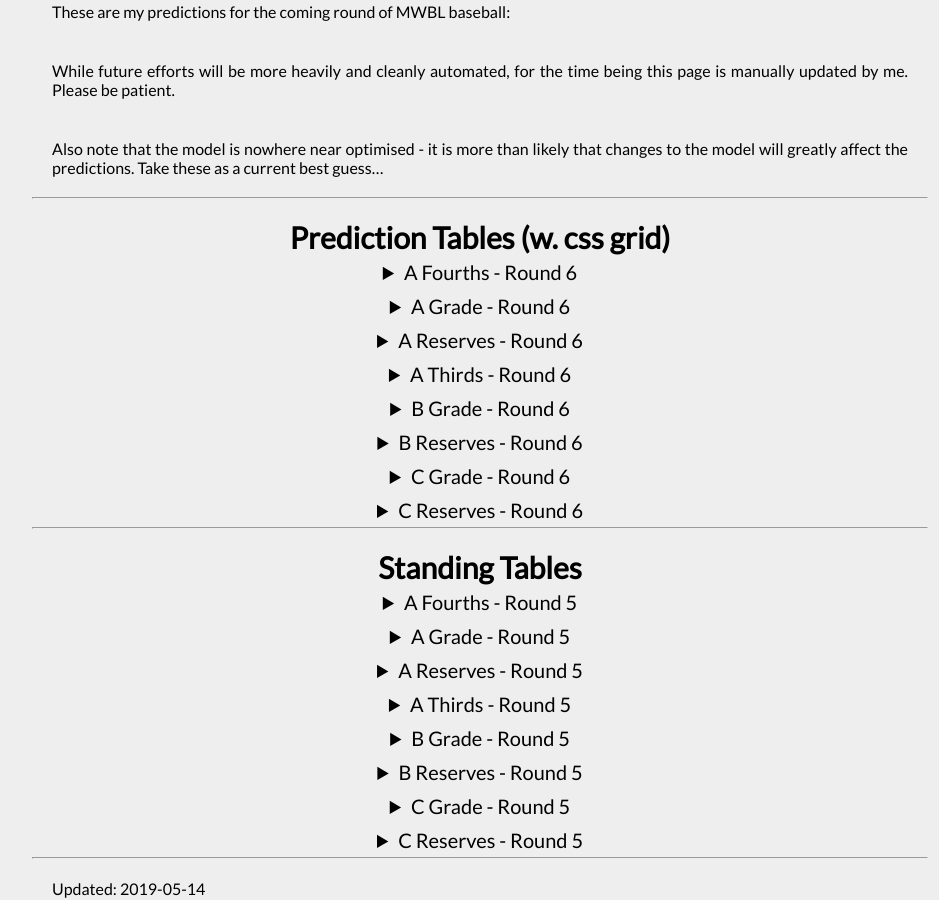
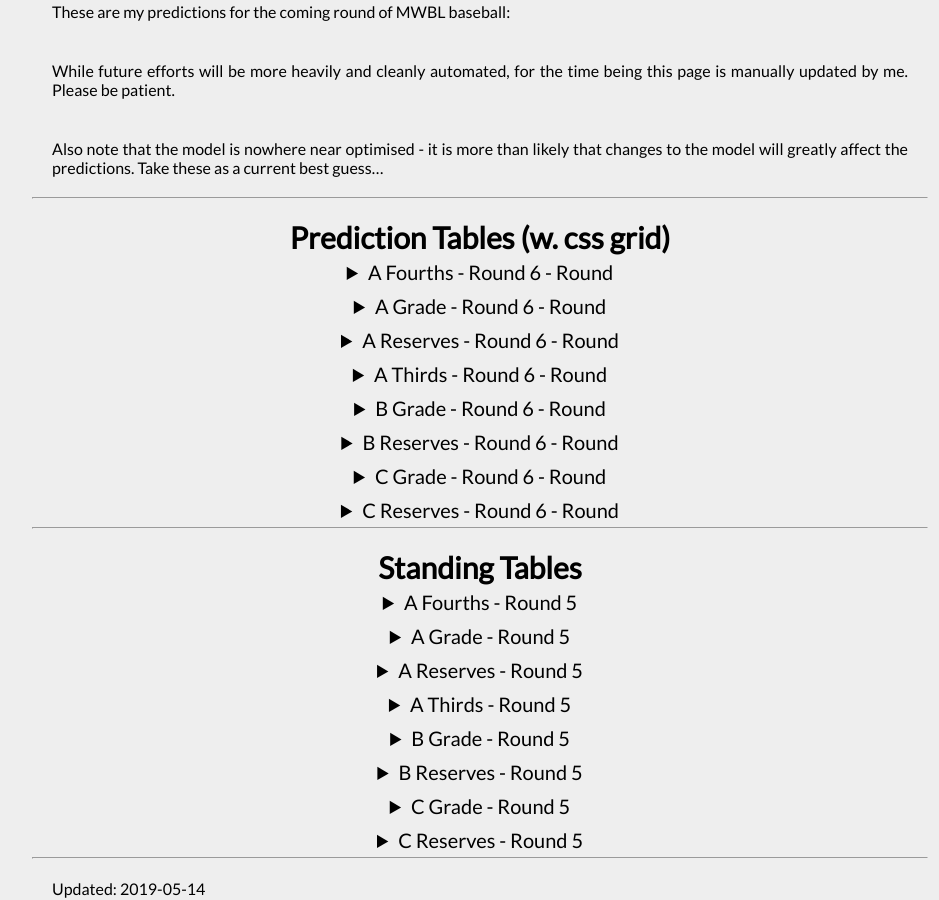
Before and after one commit to gabrieldwyer/baseball_elo_ratings, a Jekyll site: the page built from index.md, in a window 1280 px wide and 900 px high, scrolled down 543 px. Shown: the whole window, without its empty margins (160-1099 px from the left). Built offline with Jekyll 4.4.1, drawn with Linux system fonts in a browser that asks for light colours; our own code applies the rules of GitHub Pages for plain Markdown files.

```diff
--- a/_includes/prediction_grid.html
+++ b/_includes/prediction_grid.html
@@ -3,11 +3,11 @@
 
 {% for grade in site.data.next_round_predictions.grades %}
 <details>
-    <summary>{{ grade.name }}</summary>
+    <summary>{{ grade.name }} - Round {{ grade.round_number }}</summary>
     <hr>
     {% for game in grade.games %}
     <div class="predictions-grid">
-        <section class="home-logo"><img src="assets/team_logos/{{ game.team_home }}.png" height="60"></section>
+        <section class="home-logo team-logo"><img src="assets/team_logos/{{ game.team_home }}.png"></section>
         <section class="home-name">{{ game.team_home }}</section>
         <section class="at-symbol" style="font-size: 20px">@</section>
         <section class="away-name">{{ game.team_away }}</section>
@@ -16,7 +16,17 @@
             <div class="chance-bar chance-bar-divider"></div>
             <div class="{{ game.team_home | replace: " ", "-" }} chance-bar chance-bar-left" style="width:{{ game.chance_home }}%;">{{ game.chance_home }}%</div> </section>
         <section class="away-name"></section>
-        <section class="away-logo"><img src="assets/team_logos/{{ game.team_away }}.png" height="60"></section>
+        <section class="away-logo team-logo"><img src="assets/team_logos/{{ game.team_away }}.png"></section>
+
+        <span>{{ game.record_home }}</span>
+        <span>{{ game.record_away }}</span>
+
+        {% for team in site.data.record.grades[grade.name] %}
+            {% if team.name == game.team_away %}
+            <span>{{ team[game.team_home] }}</span>
+            {% endif %}
+        {% endfor %}
+
     </div>
     {% endfor %}
 </details>
```
